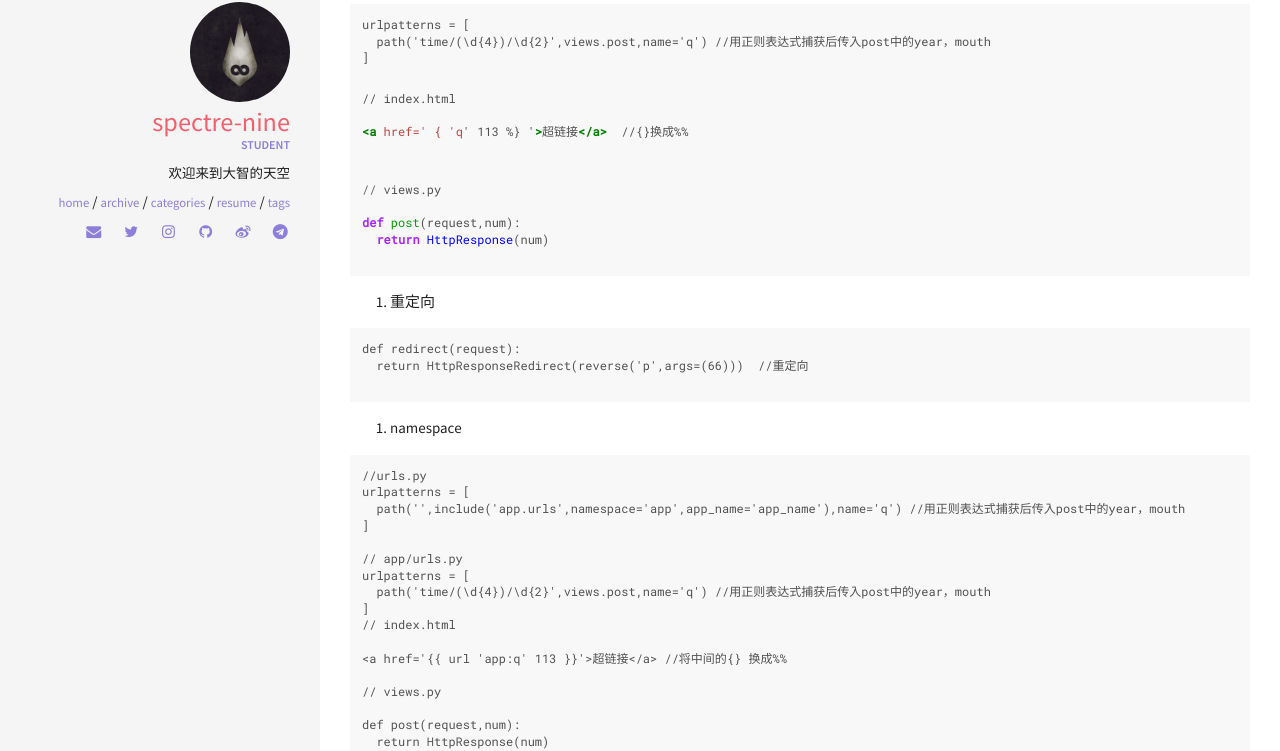
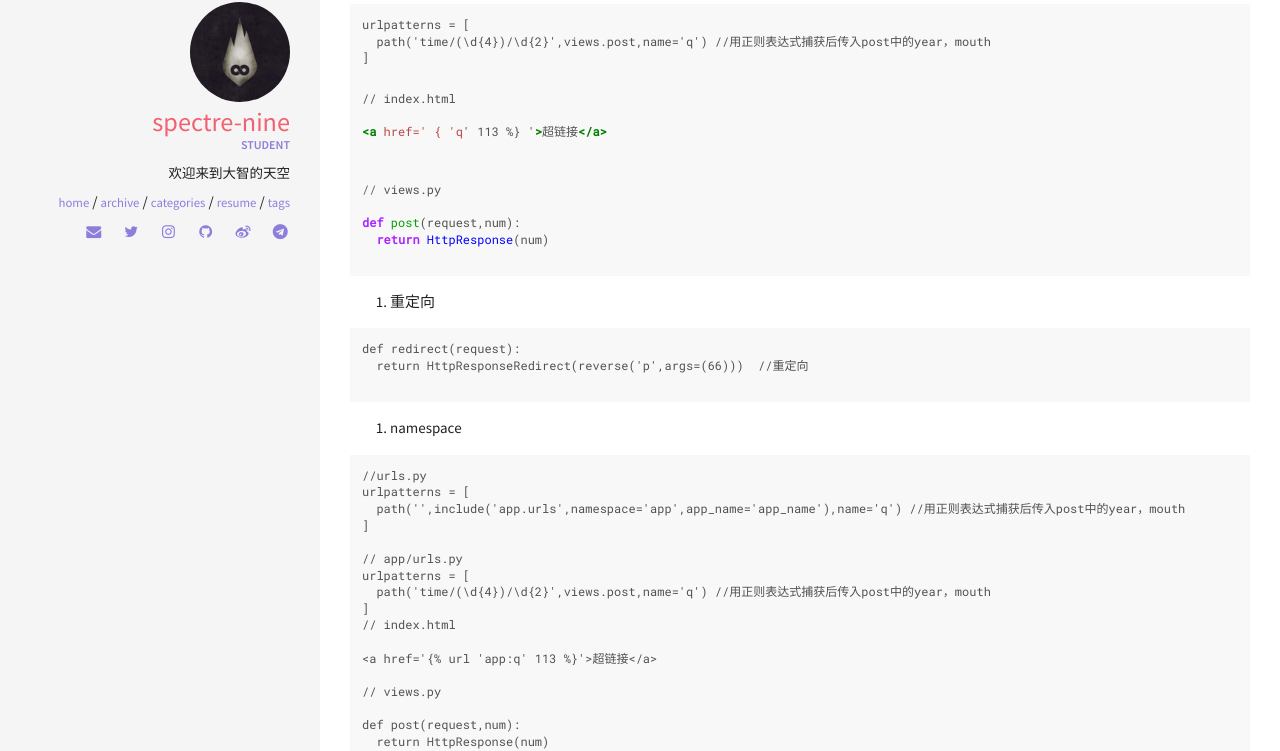
Before and after one commit to Nickszy/nickszy.github.io, a Jekyll site: the page built from _posts/2020-02-06-20200206learn.md, in a window 1280 px wide. Shown: the part 1220-1971 px from the top of the page. Built offline with Jekyll 4.4.1, drawn with Linux system fonts in a browser that asks for light colours; comment, search, counter and statistics services are not loaded; some of the changed text lies outside the part shown.

Commit message:
delete raw 注释

````diff
--- a/_posts/2020-02-06-20200206learn.md
+++ b/_posts/2020-02-06-20200206learn.md
@@ -71,7 +71,7 @@ urlpatterns = [
 ```html
 // index.html
 
-<a href='{% raw %} { 'q' 113 %} {% endraw %}'>超链接</a>  //{}换成%%
+<a href='{% raw %} { 'q' 113 %} {% endraw %}'>超链接</a>
 
 ```
 
@@ -105,7 +105,7 @@ urlpatterns = [
 ]
 // index.html
 {% raw %}
-<a href='{{ url 'app:q' 113 }}'>超链接</a> //将中间的{} 换成%%
+<a href='{% url 'app:q' 113 %}'>超链接</a>
 {% endraw %}
 // views.py
 
````
